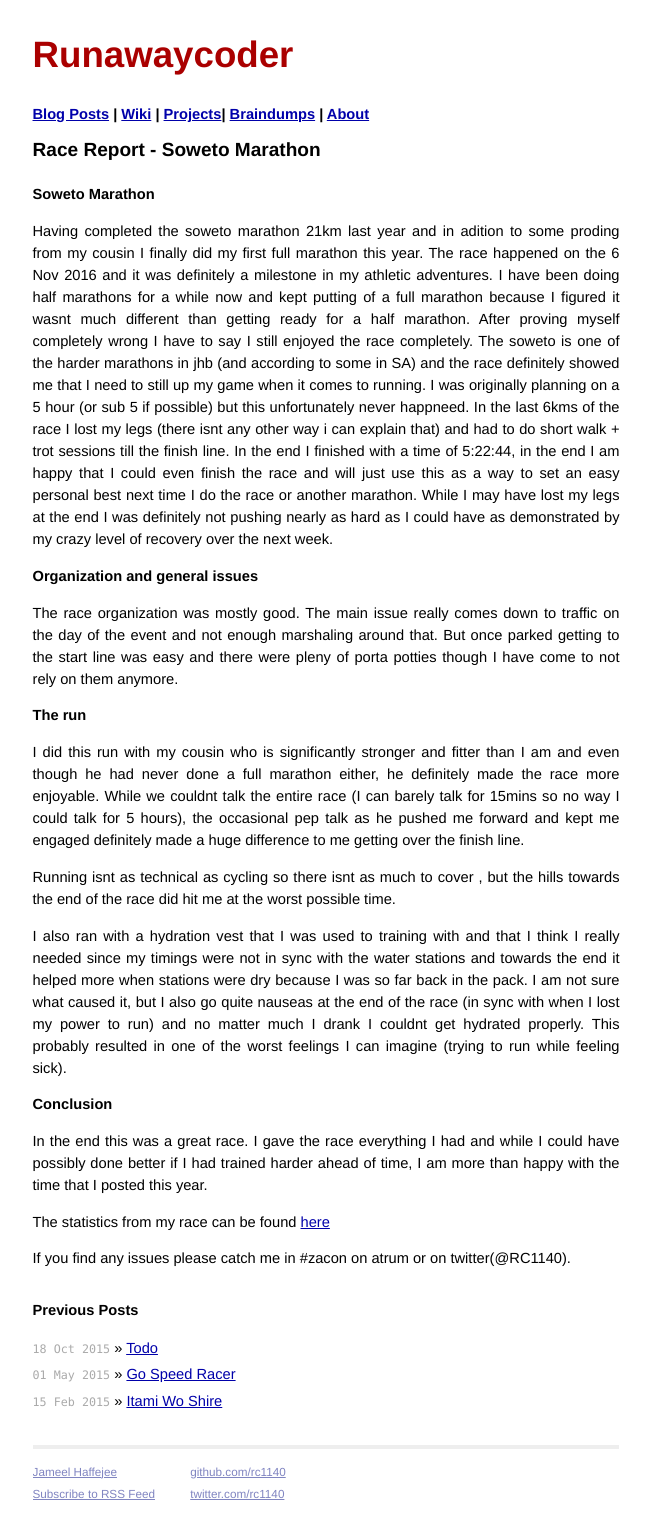
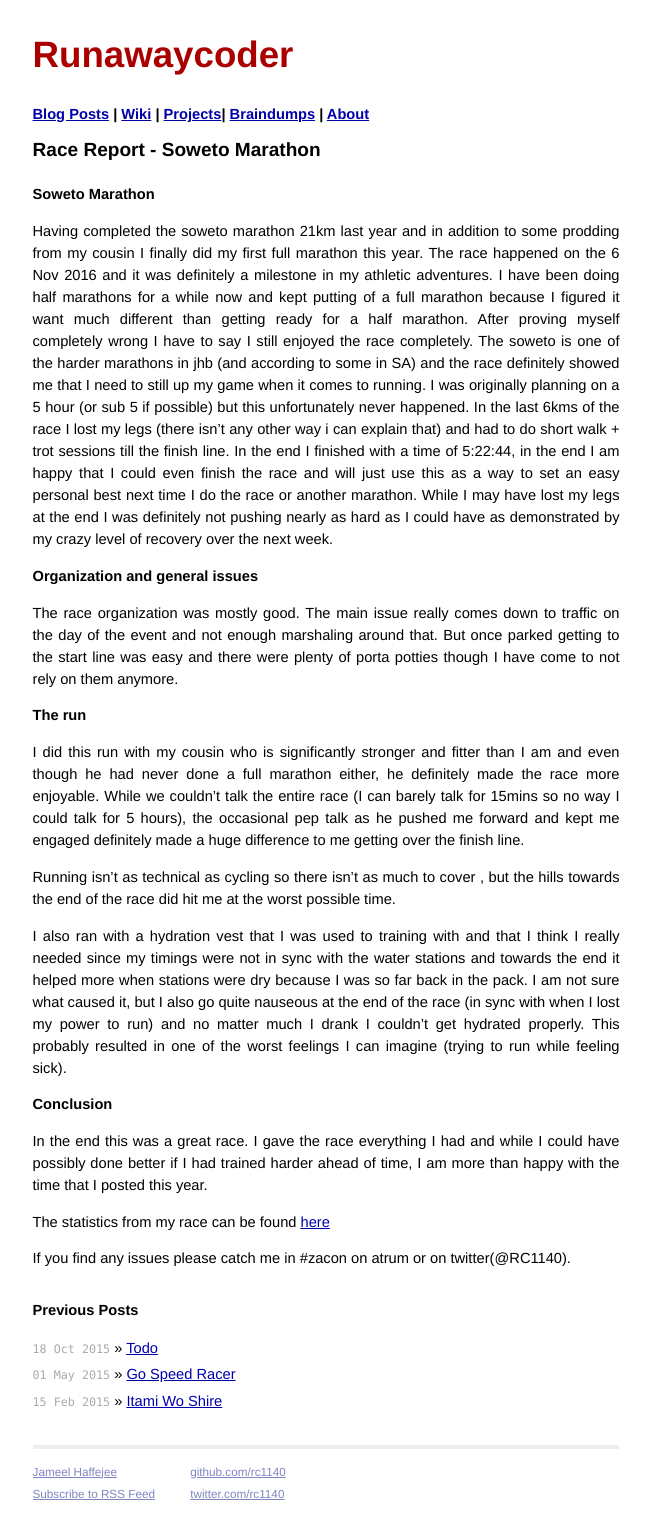
Before and after one commit to RC1140/rc1140.github.com, a Jekyll site: the page built from _posts/2016-11-19-soweto_marathon.md, in a window 1280 px wide. Shown: the whole page, without its empty margins (314-965 px from the left). Built offline with Jekyll 4.4.1, drawn with Linux system fonts in a browser that asks for light colours.

Commit message:
Spelling fixes

```diff
--- a/_posts/2016-11-19-soweto_marathon.md
+++ b/_posts/2016-11-19-soweto_marathon.md
@@ -5,15 +5,15 @@ title: Race Report - Soweto Marathon
 
 ### Soweto Marathon
 
-Having completed the soweto marathon 21km last year and in adition to some proding from my
+Having completed the soweto marathon 21km last year and in addition to some prodding from my
 cousin I finally did my first full marathon this year. The race happened on the 6 Nov 2016
 and it was definitely a milestone in my athletic adventures. I have been doing half marathons
-for a while now and kept putting of a full marathon because I figured it wasnt much different
+for a while now and kept putting of a full marathon because I figured it want much different
 than getting ready for a half marathon. After proving myself completely wrong I have to say
 I still enjoyed the race completely. The soweto is one of the harder marathons in jhb (and
 according to some in SA) and the race definitely showed me that I need to still up my game
 when it comes to running. I was originally planning on a 5 hour (or sub 5 if possible) but
-this unfortunately never happneed. In the last 6kms of the race I lost my legs (there isnt
+this unfortunately never happened. In the last 6kms of the race I lost my legs (there isn't
 any other way i can explain that) and had to do short walk + trot sessions till the finish
 line. In the end I finished with a time of 5:22:44, in the end I am happy that I could even
 finish the race and will just use this as a way to set an easy personal best next time I
@@ -26,25 +26,25 @@ over the next week.
 
 The race organization was mostly good. The main issue really comes down to traffic on the
 day of the event and not enough marshaling around that. But once parked getting to the
-start line was easy and there were pleny of porta potties though I have come to not
+start line was easy and there were plenty of porta potties though I have come to not
 rely on them anymore.
 
 ### The run
 
 I did this run with my cousin who is significantly stronger and fitter than I am and even
 though he had never done a full marathon either, he definitely made the race more enjoyable.
-While we couldnt talk the entire race (I can barely talk for 15mins so no way I could talk
+While we couldn't talk the entire race (I can barely talk for 15mins so no way I could talk
 for 5 hours), the occasional pep talk as he pushed me forward and kept me engaged definitely
 made a huge difference to me getting over the finish line.
 
-Running isnt as technical as cycling so there isnt as much to cover , but the hills towards
+Running isn't as technical as cycling so there isn't as much to cover , but the hills towards
 the end of the race did hit me at the worst possible time.
 
 I also ran with a hydration vest that I was used to training with and that I think I really
 needed since my timings were not in sync with the water stations and towards the end it helped
 more when stations were dry because I was so far back in the pack. I am not sure what caused
-it, but I also go quite nauseas at the end of the race (in sync with when I lost my power to run)
-and no matter much I drank I couldnt get hydrated properly. This probably resulted in
+it, but I also go quite nauseous at the end of the race (in sync with when I lost my power to run)
+and no matter much I drank I couldn't get hydrated properly. This probably resulted in
 one of the worst feelings I can imagine (trying to run while feeling sick).
 
 ### Conclusion
```
